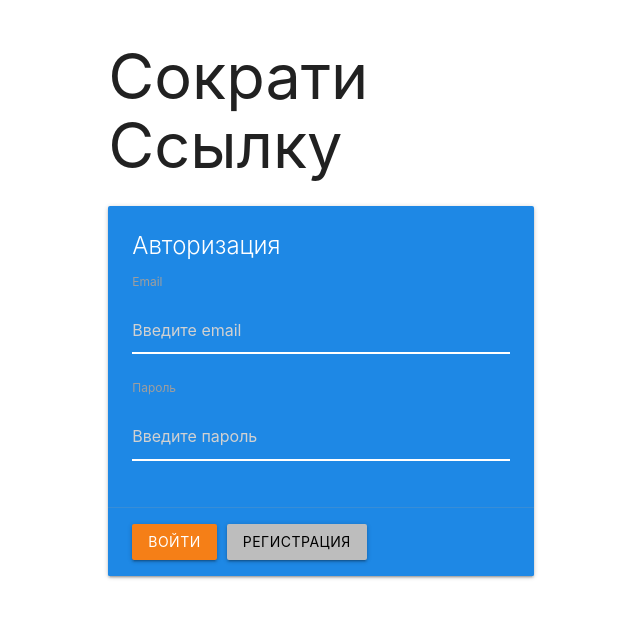
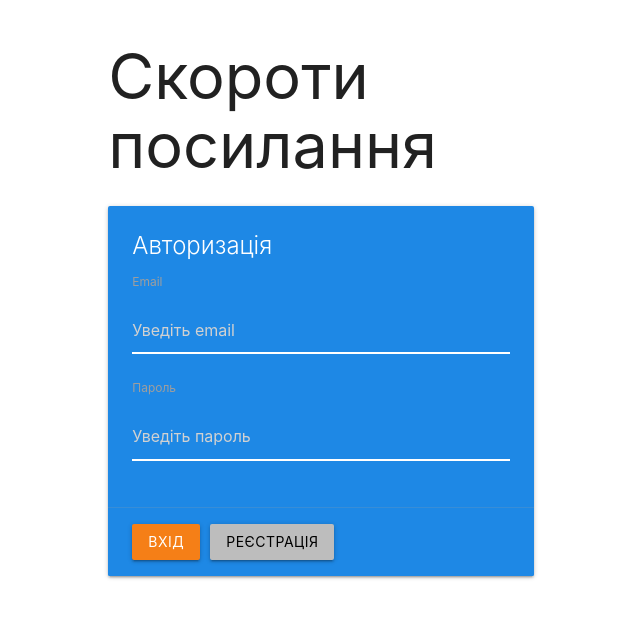
Before and after one commit to Gavazadd/Project_link_shortening, a React (Create React App) app in the folder client/: page / in a window 1280 px wide. Shown: the top 618 px of the page, without its empty margins (319-959 px from the left). Built offline with nearby package versions, Linux system fonts and the light colour scheme.

Commit message:
add errors message

```diff
--- /dev/null
+++ b/client/src/hooks/message.hook.js
@@ -0,0 +1,9 @@
+import {useCallback} from 'react'
+
+export const useMessage = () => {
+  return useCallback(text => {
+    if (window.M && text) {
+      window.M.toast({ html: text })
+    }
+  }, [])
+}
--- a/client/src/pages/AuthPage.js
+++ b/client/src/pages/AuthPage.js
@@ -1,12 +1,19 @@
-import React, {useState} from 'react'
+import React, {useEffect, useState} from 'react'
 import {useHttp} from "../hooks/http.hook";
+import {useMessage} from "../hooks/message.hook";
 
 
 export const AuthPage = () => {
-  const {loading, request} = useHttp()
+  const message = useMessage()
+  const {loading, request,error, clearError} = useHttp()
   const [form, setForm] = useState({
     email: '', password: ''
   })
+
+  useEffect(() =>{
+    message(error)
+    clearError()
+  },[error, message, clearError])
 
   const changeHandler = event => {
     setForm({ ...form, [event.target.name]: event.target.value })
@@ -15,21 +22,29 @@ export const AuthPage = () => {
   const registerHandler = async () => {
     try {
       const data = await request('/api/auth/register', 'POST', {...form})
+      message(data.message)
+    } catch (e) {}
+  }
+
+  const loginHandler = async () => {
+    try {
+      const data = await request('/api/auth/login', 'POST', {...form})
+      message(data.message)
     } catch (e) {}
   }
 
   return (
     <div className="row">
       <div className="col s6 offset-s3">
-        <h1>Сократи Ссылку</h1>
+        <h1>Скороти посилання</h1>
         <div className="card blue darken-1">
           <div className="card-content white-text">
-            <span className="card-title">Авторизация</span>
+            <span className="card-title">Авторизація</span>
             <div>
               <label htmlFor="email">Email</label>
               <div className="input-field">
                 <input
-                  placeholder="Введите email"
+                  placeholder="Уведіть email"
                   id="email"
                   type="text"
                   name="email"
@@ -40,7 +55,7 @@ export const AuthPage = () => {
               <label htmlFor="password">Пароль</label>
               <div className="input-field">
                 <input
-                  placeholder="Введите пароль"
+                  placeholder="Уведіть пароль"
                   id="password"
                   type="password"
                   name="password"
@@ -57,15 +72,16 @@ export const AuthPage = () => {
               className="btn yellow darken-4"
               style={{marginRight: 10}}
               disabled={loading}
+              onClick={loginHandler}
             >
-              Войти
+              Вхід
             </button>
             <button
               className="btn grey lighten-1 black-text"
               onClick={registerHandler}
               disabled={loading}
             >
-              Регистрация
+              Реєстрація
             </button>
           </div>
         </div>
```
